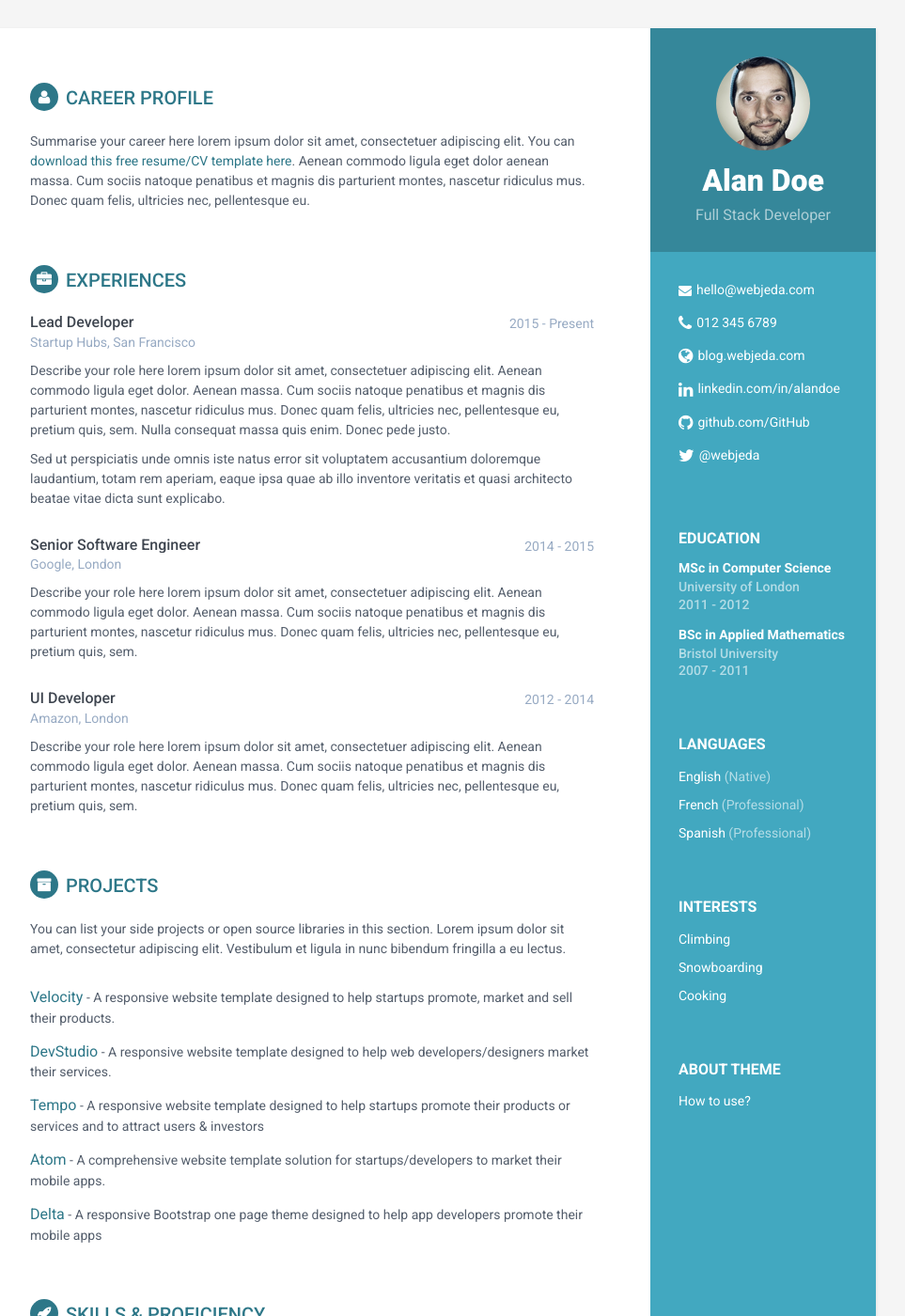
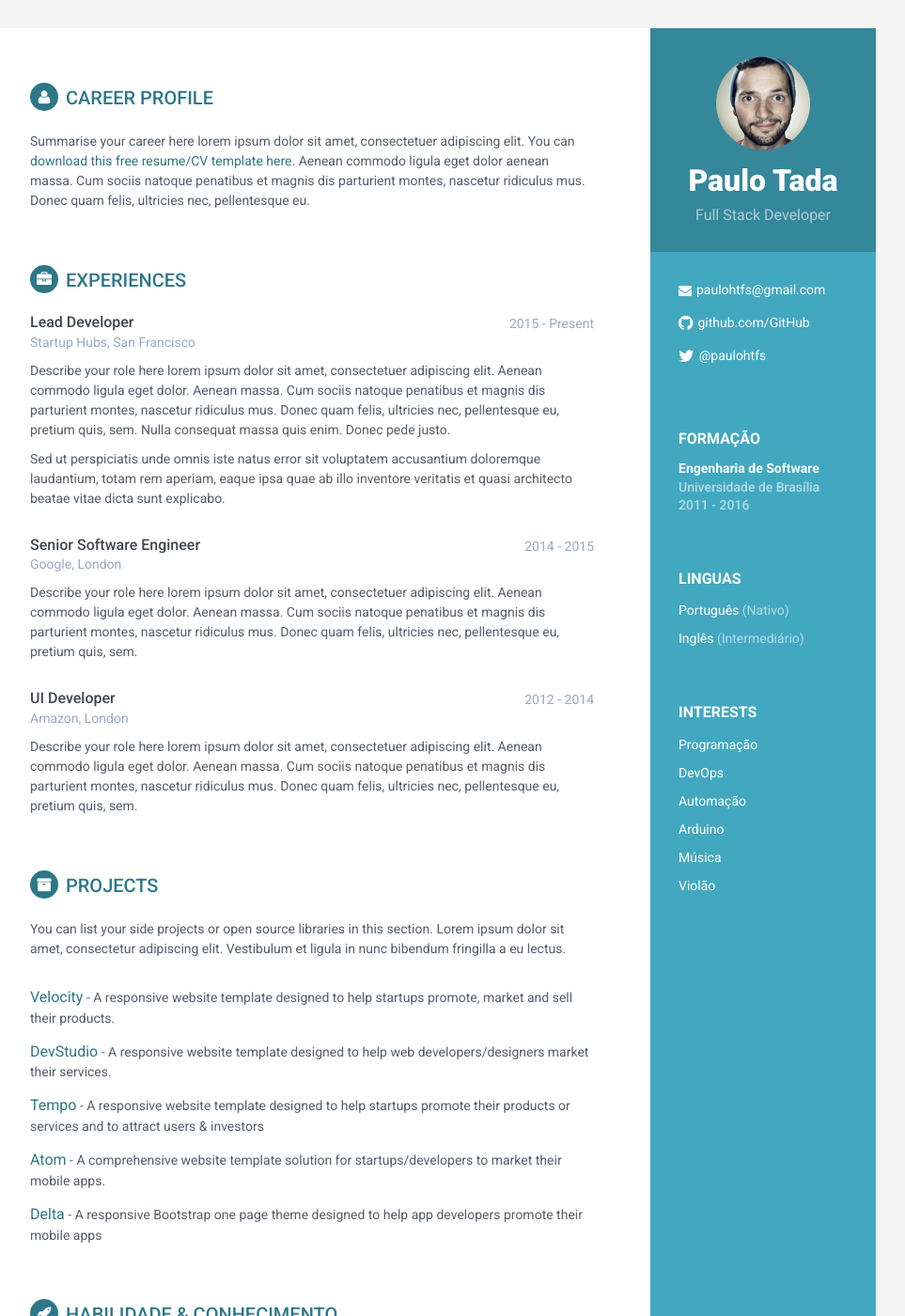
Before and after one commit to paulohtfs/resume, a Jekyll site: the page built from index.html, in a window 1280 px wide and 1400 px high. Shown: the whole window at 94% size, without its empty margins (188-1151 px from the left). Built offline with Jekyll 4.4.1, drawn with Linux system fonts in a browser that asks for light colours; some of the changed text lies outside the part shown.

Commit message:
Changing the layout informations

```diff
--- a/_config.yml
+++ b/_config.yml
@@ -1,6 +1,6 @@
 
-title: My Resume
-url: 'http://webjeda.com'
+title: Paulo Tada Resume
+url: 'http://github.com/paulohtfs'
 
 
 # Enable one of these styles by removing #. Style will be applied only after restarting the build or serve.
@@ -12,16 +12,15 @@ url: 'http://webjeda.com'
 
 
 #Profile information
-name: Alan Doe
+name: Paulo Tada
 tagline: Full Stack Developer
 pic: profile.png  #place a 100x100 picture inside /assets/images/ folder and provide the name of the file below
 
 #sidebar links
-email: hello@webjeda.com
-phone: 012 345 6789
-website: blog.webjeda.com #do not add http://
-linkedin: alandoe
-github: sharu725
-twitter: '@webjeda'
+email: paulohtfs@gmail.com
+website: github.com/paulohtfs
+linkedin: paulo-tada-521329aa
+github: paulohtfs
+twitter: '@paulohtfs'
 
 #Update all the sections by editing the files inside _includes folder.
--- a/_includes/education.html
+++ b/_includes/education.html
@@ -1,13 +1,8 @@
- <div class="education-container container-block">
-<h2 class="container-block-title">Education</h2>
-<div class="item">
-    <h4 class="degree">MSc in Computer Science</h4>
-    <h5 class="meta">University of London</h5>
-    <div class="time">2011 - 2012</div>
-</div><!--//item-->
-<div class="item">
-    <h4 class="degree">BSc in Applied Mathematics</h4>
-    <h5 class="meta">Bristol University</h5>
-    <div class="time">2007 - 2011</div>
-</div><!--//item-->
-</div><!--//education-container-->
+<div class="education-container container-block">
+  <h2 class="container-block-title">Formação</h2>
+  <div class="item">
+    <h4 class="degree">Engenharia de Software</h4>
+    <h5 class="meta">Universidade de Brasília</h5>
+    <div class="time">2011 - 2016</div>
+  </div>
+</div>
--- a/_includes/interests.html
+++ b/_includes/interests.html
@@ -1,18 +1,11 @@
 <div class="interests-container container-block">
-<h2 class="container-block-title">Interests</h2>
-<ul class="list-unstyled interests-list">
-<li>Climbing</li>
-<li>Snowboarding</li>
-<li>Cooking</li>
-</ul>
-</div><!--//interests-->
-
-
-
-
-<div class="remove-container container-block">
-<h2 class="container-block-title">About Theme</h2>
-<ul class="list-unstyled interests-list">
-<a href="http://blog.webjeda.com/jekyll-themes/online-cv/"><li>How to use?</li></a>
-</ul>
-</div><!--//interests-->
+  <h2 class="container-block-title">Interests</h2>
+  <ul class="list-unstyled interests-list">
+    <li>Programação</li>
+    <li>DevOps</li>
+    <li>Automação</li>
+    <li>Arduino</li>
+    <li>Música</li>
+    <li>Violão</li>
+  </ul>
+</div>
--- a/_includes/language.html
+++ b/_includes/language.html
@@ -1,8 +1,7 @@
 <div class="languages-container container-block">
-<h2 class="container-block-title">Languages</h2>
-<ul class="list-unstyled interests-list">
-<li>English <span class="lang-desc">(Native)</span></li>
-<li>French <span class="lang-desc">(Professional)</span></li>
-<li>Spanish <span class="lang-desc">(Professional)</span></li>
-</ul>
-</div><!--//interests-->
+  <h2 class="container-block-title">Linguas</h2>
+  <ul class="list-unstyled interests-list">
+    <li>Português <span class="lang-desc">(Nativo)</span></li>
+    <li>Inglês <span class="lang-desc">(Intermediário)</span></li>
+  </ul>
+</div>
--- a/_includes/sidebar.html
+++ b/_includes/sidebar.html
@@ -15,24 +15,6 @@
                     <li class="email"><i class="fa fa-envelope"></i><a href="mailto: {{site.email}}">{{site.email}}</a></li>
                     {% else %}
                     <li class="email"><i class="fa fa-envelope"></i><a href="mailto:alan.doe@website.com">alan.doe@website.com</a></li>
-                    {% endif %}
-
-                    {% if site.phone %}
-                    <li class="phone"><i class="fa fa-phone"></i><a href="tel:{{site.phone}}">{{site.phone}}</a></li>
-                    {% else %}
-                    <li class="phone"><i class="fa fa-phone"></i><a href="tel:012 345 6789">012 345 6789</a></li>
-                    {% endif %}
-
-                    {% if site.website %}
-                    <li class="website"><i class="fa fa-globe"></i><a href="http://{{site.website}}" target="_blank">{{site.website}}</a></li>
-                    {% else %}
-                    <li class="website"><i class="fa fa-globe"></i><a href="http://blog.webjeda.com" target="_blank">blog.webjeda.com</a></li>
-                    {% endif %}
-
-                    {% if site.linkedin %}
-                    <li class="linkedin"><i class="fa fa-linkedin"></i><a href="https://in.linkedin.com/{{site.linkedin}}" target="_blank">linkedin.com/in/{{site.linkedin}}</a></li>
-                    {% else %}
-                    <li class="linkedin"><i class="fa fa-linkedin"></i><a href="https://in.linkedin.com/in/sharath-kumar-87669956" target="_blank">linkedin.com/in/sharathdt</a></li>
                     {% endif %}
 
                     {% if site.github %}
--- a/_includes/skills.html
+++ b/_includes/skills.html
@@ -1,53 +1,148 @@
 <section class="skills-section section">
-                <h2 class="section-title"><i class="fa fa-rocket"></i>Skills &amp; Proficiency</h2>
+                <h2 class="section-title"><i class="fa fa-rocket"></i>Habilidade &amp; Conhecimento</h2>
                 <div class="skillset">
+                    <div class="item">
+                        <h3 class="level-title">Ruby on Rails</h3>
+                        <div class="level-bar">
+                            <div class="level-bar-inner" data-level="40%">
+                            </div>
+                        </div>
+                    </div>
+
+                    <div class="item">
+                        <h3 class="level-title">Ruby Gems</h3>
+                        <div class="level-bar">
+                            <div class="level-bar-inner" data-level="50%">
+                            </div>
+                        </div>
+                    </div>
+
+                    <div class="item">
+                        <h3 class="level-title">Android Native</h3>
+                        <div class="level-bar">
+                            <div class="level-bar-inner" data-level="30%">
+                            </div>
+                        </div>
+                    </div>
+
+                    <div class="item">
+                        <h3 class="level-title">Android React-Native</h3>
+                        <div class="level-bar">
+                            <div class="level-bar-inner" data-level="20%">
+                            </div>
+                        </div>
+                    </div>
+
+                    <div class="item">
+                        <h3 class="level-title">HTML &amp; CSS</h3>
+                        <div class="level-bar">
+                            <div class="level-bar-inner" data-level="80%">
+                            </div>
+                        </div>
+                    </div>
+
                     <div class="item">
                         <h3 class="level-title">Python &amp; Django</h3>
                         <div class="level-bar">
-                            <div class="level-bar-inner" data-level="98%">
+                            <div class="level-bar-inner" data-level="25%">
                             </div>
-                        </div><!--//level-bar-->
-                    </div><!--//item-->
-
-                    <div class="item">
-                        <h3 class="level-title">Javascript &amp; jQuery</h3>
-                        <div class="level-bar">
-                            <div class="level-bar-inner" data-level="98%">
-                            </div>
-                        </div><!--//level-bar-->
-                    </div><!--//item-->
-
-                    <div class="item">
-                        <h3 class="level-title">Angular</h3>
-                        <div class="level-bar">
-                            <div class="level-bar-inner" data-level="98%">
-                            </div>
-                        </div><!--//level-bar-->
-                    </div><!--//item-->
-
-                    <div class="item">
-                        <h3 class="level-title">HTML5 &amp; CSS</h3>
-                        <div class="level-bar">
-                            <div class="level-bar-inner" data-level="95%">
-                            </div>
-                        </div><!--//level-bar-->
-                    </div><!--//item-->
-
-                    <div class="item">
-                        <h3 class="level-title">Ruby on Rails</h3>
-                        <div class="level-bar">
-                            <div class="level-bar-inner" data-level="85%">
-                            </div>
-                        </div><!--//level-bar-->
-                    </div><!--//item-->
+                        </div>
+                    </div>
 
                     <div class="item">
                         <h3 class="level-title">Sketch &amp; Photoshop</h3>
                         <div class="level-bar">
+                            <div class="level-bar-inner" data-level="50%">
+                            </div>
+                        </div>
+                    </div>
+
+                    <div class="item">
+                        <h3 class="level-title">DevOps</h3>
+                        <div class="level-bar">
+                            <div class="level-bar-inner" data-level="80%">
+                            </div>
+                        </div>
+                    </div>
+
+                    <div class="item">
+                        <h3 class="level-title">Chef</h3>
+                        <div class="level-bar">
+                            <div class="level-bar-inner" data-level="70%">
+                            </div>
+                        </div>
+                    </div>
+
+                    <div class="item">
+                        <h3 class="level-title">Linux Server</h3>
+                        <div class="level-bar">
                             <div class="level-bar-inner" data-level="60%">
                             </div>
-                        </div><!--//level-bar-->
-                    </div><!--//item-->
+                        </div>
+                    </div>
 
+                    <div class="item">
+                        <h3 class="level-title">Shell Scripting</h3>
+                        <div class="level-bar">
+                            <div class="level-bar-inner" data-level="30%">
+                            </div>
+                        </div>
+                    </div>
+
+                    <div class="item">
+                        <h3 class="level-title">Continuous Integrations</h3>
+                        <div class="level-bar">
+                            <div class="level-bar-inner" data-level="60%">
+                            </div>
+                        </div>
+                    </div>
+
+                    <div class="item">
+                        <h3 class="level-title">Quality Assurance (QA)</h3>
+                        <div class="level-bar">
+                            <div class="level-bar-inner" data-level="50%">
+                            </div>
+                        </div>
+                    </div>
+
+                    <div class="item">
+                        <h3 class="level-title">Scrum &amp; eXP</h3>
+                        <div class="level-bar">
+                            <div class="level-bar-inner" data-level="60%">
+                            </div>
+                        </div>
+                    </div>
+
+                    <div class="item">
+                        <h3 class="level-title">C Language</h3>
+                        <div class="level-bar">
+                            <div class="level-bar-inner" data-level="20%">
+                            </div>
+                        </div>
+                    </div>
+
+                    <div class="item">
+                        <h3 class="level-title">Computer Network</h3>
+                        <div class="level-bar">
+                            <div class="level-bar-inner" data-level="50%">
+                            </div>
+                        </div>
+                    </div>
+
+                    <div class="item">
+                        <h3 class="level-title">Business Modeling</h3>
+                        <div class="level-bar">
+                            <div class="level-bar-inner" data-level="30%">
+                            </div>
+                        </div>
+                    </div>
+
+                    <div class="item">
+                        <h3 class="level-title">Debian Packing</h3>
+                        <div class="level-bar">
+                            <div class="level-bar-inner" data-level="20%">
+                            </div>
+                        </div>
+                    </div>
                 </div>
-            </section><!--//skills-section-->
+            </section>
```
